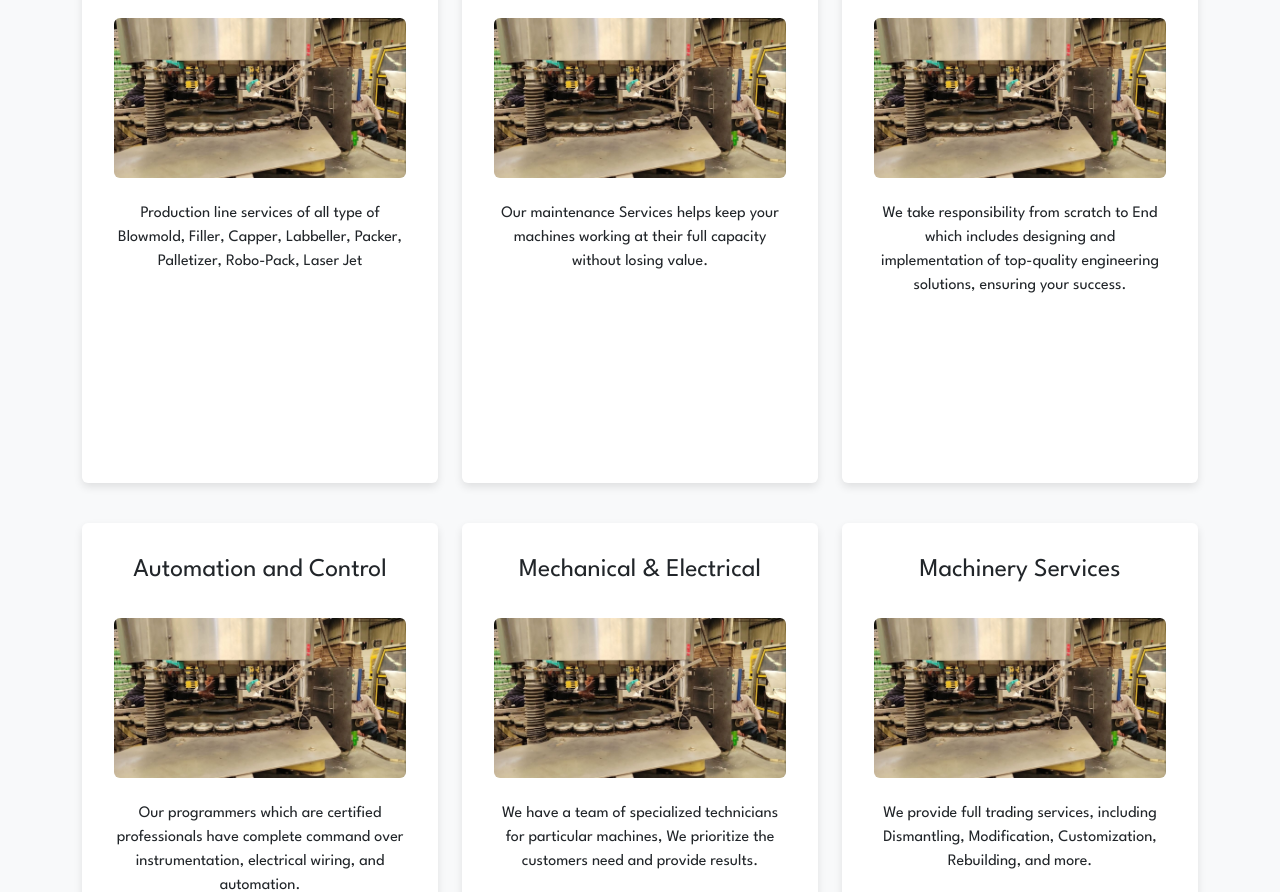
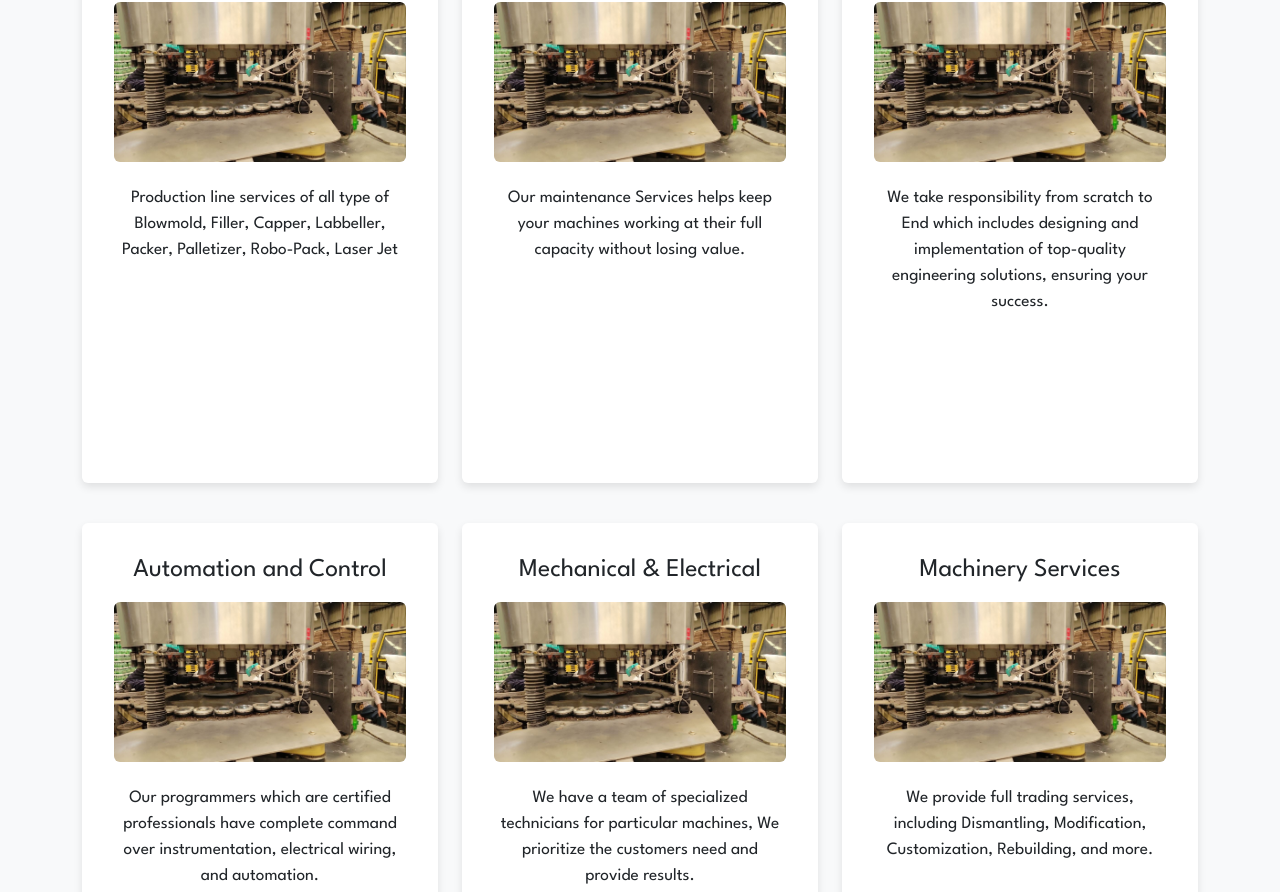
Before and after one commit to mtabba/fse-works, a React (Vite) app: page / in a window 1280 px wide. Shown: the part 1754-2646 px from the top of the page. Built offline with nearby package versions, Linux system fonts and the light colour scheme.

Commit message:
app.css chamges

```diff
--- a/src/App.css
+++ b/src/App.css
@@ -160,7 +160,7 @@ place-content:center;
 
 .Service_content h3 {
   font-size: clamp(2vh, 2vw, 3vw);
-  margin-bottom: 4vh;
+  margin-bottom: 2vh;
 }
 
 .Service_content img {
@@ -171,7 +171,7 @@ place-content:center;
 
 .Service_content p {
   margin-top: 3vh;
-  font-size: clamp(1vh, 1.25vw, 2vw);
+  font-size: clamp(1.2vh, 1.35vw, 2vw);
 }
 
 
```
